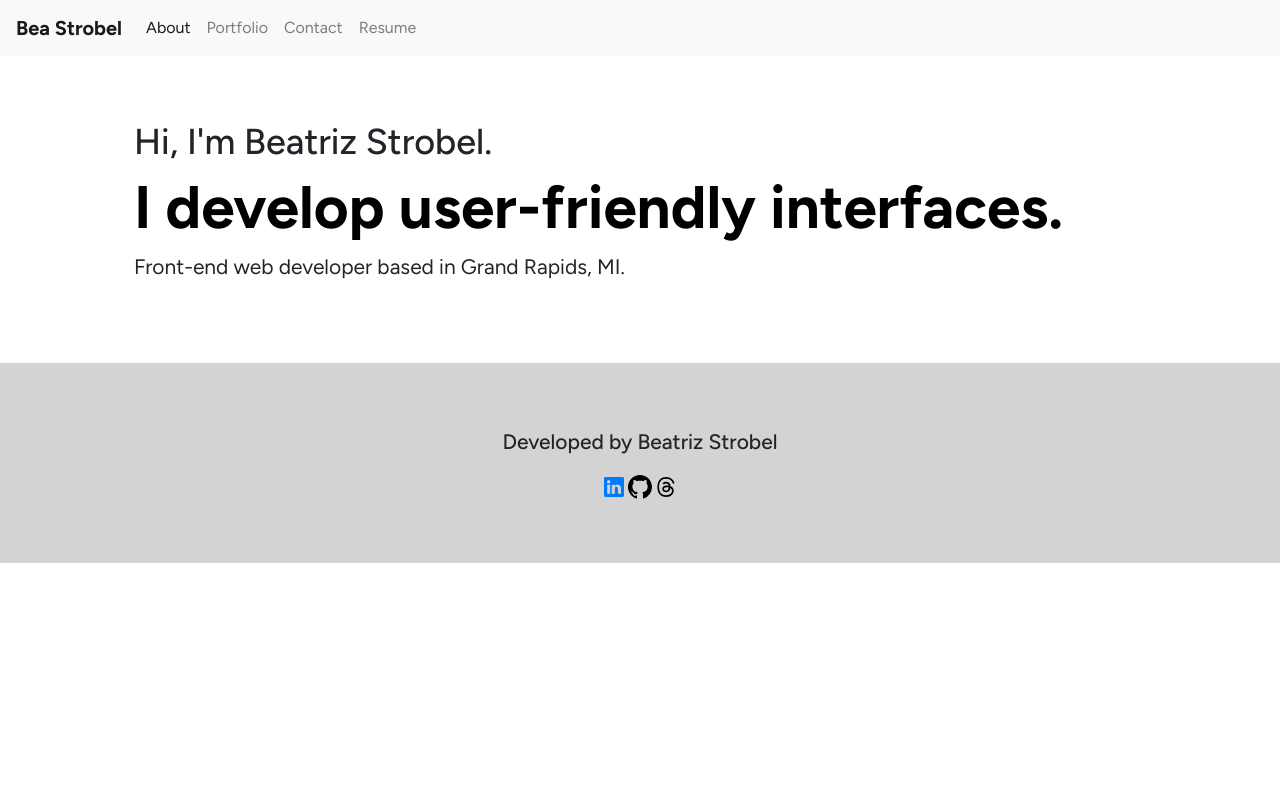
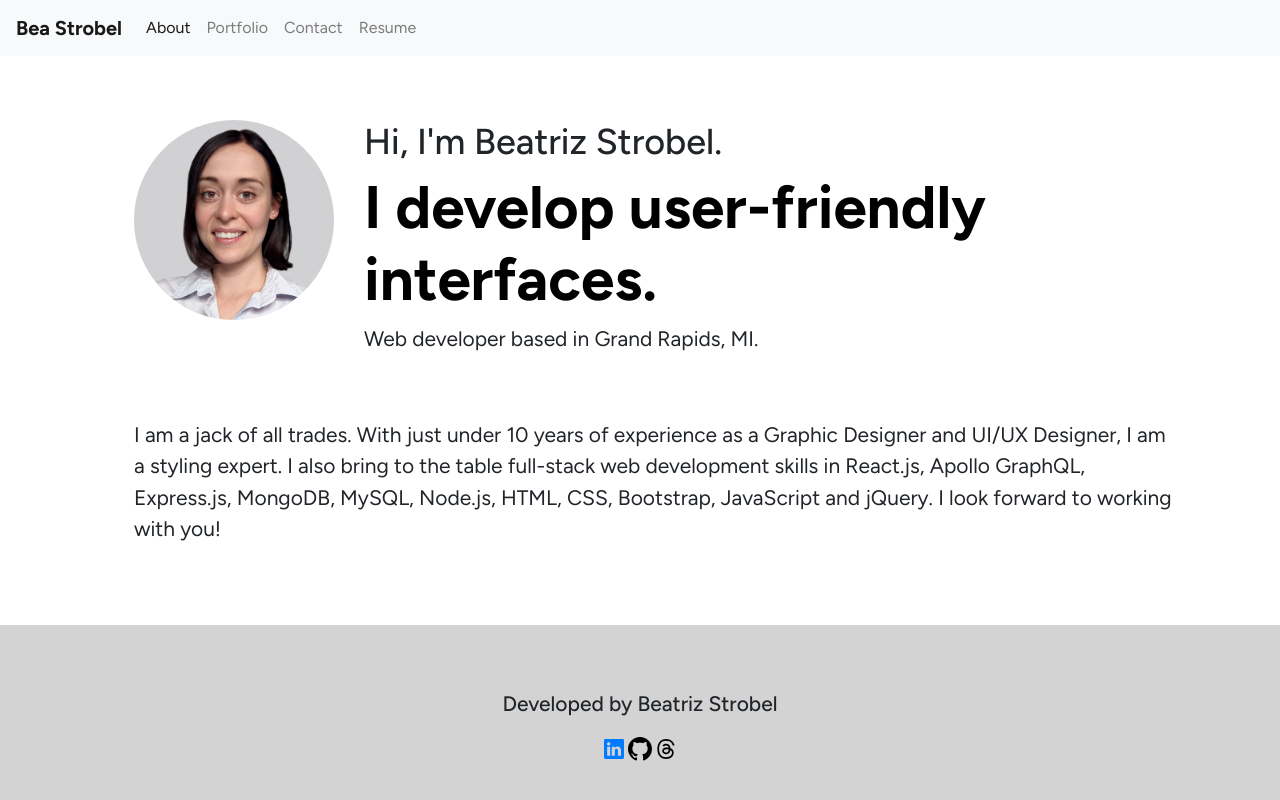
Before and after one commit to beastrobel/strobel-portfolio, a React (Vite) app: page / in a window 1280 px wide. Shown: the top 800 px of the page. Built offline with nearby package versions, Linux system fonts and the light colour scheme.

Commit message:
About section complete

```diff
--- a/src/components/About.jsx
+++ b/src/components/About.jsx
@@ -3,9 +3,17 @@ function About() {
         <section>
         <div class="row">
         <div class="col-sm-12 col-md-12 col-lg-12 m-3 p-5" id="name-and-title">
+        <img src="src/assets/BeatrizStrobel.jpg" id="aboutimg"/>
         <h2>Hi, I'm Beatriz Strobel.</h2>
         <h1>I develop user-friendly interfaces.</h1>
-        <p>Front-end web developer based in Grand Rapids, MI.</p>
+        <p>Web developer based in Grand Rapids, MI.</p>
+        <br/>
+        <br/>
+        <p>
+           I am a jack of all trades. With just under 10 years of experience as a Graphic Designer and UI/UX Designer, I am a styling expert.
+           I also bring to the table full-stack web development skills in React.js, Apollo GraphQL, Express.js, MongoDB, MySQL, Node.js,
+          HTML, CSS, Bootstrap, JavaScript and jQuery. I look forward to working with you!
+        </p>
         </div>
       </div>
       </section>
--- a/src/index.css
+++ b/src/index.css
@@ -58,3 +58,12 @@
   .footericon{
     text-decoration: none;
   }
+
+  #aboutimg{
+    border-radius:300px;
+    height: 200px;
+    display: inline;
+    float: left;
+    margin-right: 30px;
+    margin-bottom: 30px;
+  }
```
